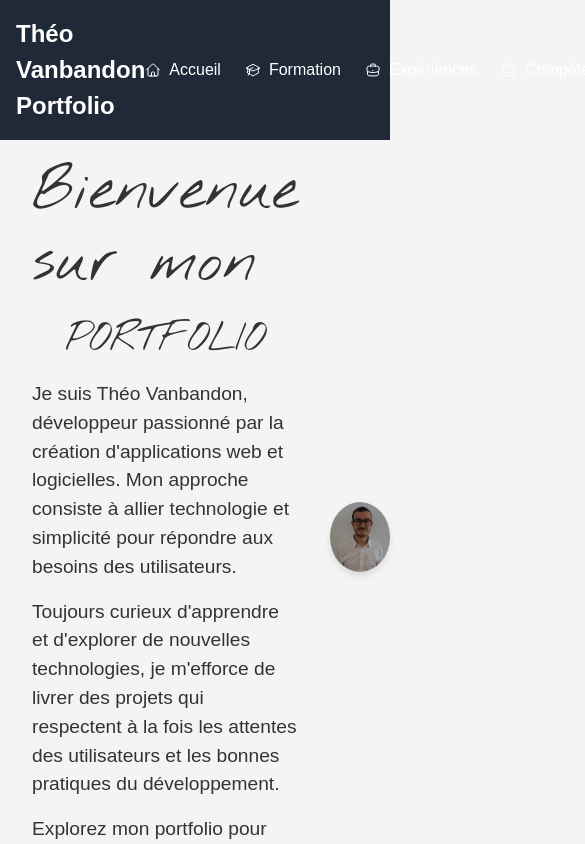
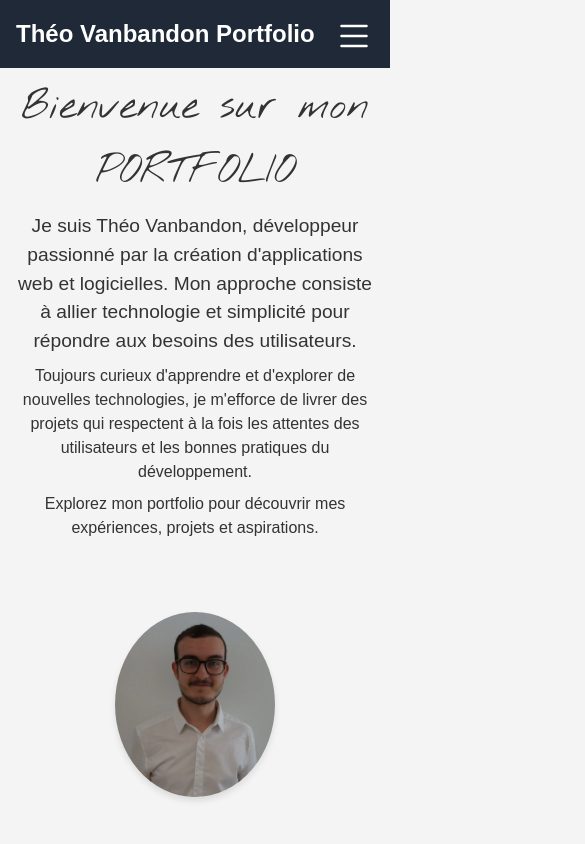
Before and after one commit to theo-vanbandon/portfolio-nextjs, a Next.js app: page / in a window 390 px wide. Shown: the top 844 px of the page, 585 px wide, since content can reach past the window. Built offline with nearby package versions, Linux system fonts and the light colour scheme.

Commit message:
:lipstick: Add style for the hamburger menu on phone

```diff
--- a/app/styles/globals.css
+++ b/app/styles/globals.css
@@ -58,6 +58,37 @@ header ul li svg {
     flex-shrink: 0; /* Empêche l'icône de se réduire */
 }
 
+header .hamburger {
+    display: block; /* Affiche le bouton hamburger par défaut */
+    background: none;
+    border: none;
+    color: white;
+    cursor: pointer;
+    font-size: 2rem;
+    position: absolute; /* Positionnement absolu par rapport au header */
+    top: 1rem; /* Vous pouvez ajuster la position verticale si nécessaire */
+    right: 1rem; /* Place le bouton à droite avec une marge de 1rem */
+}
+
+header .menu {
+    display: flex;
+    gap: 1.5rem;
+    list-style: none;
+    padding: 0;
+    margin-left: auto;
+    z-index: 1000;
+}
+
+header .menu.open {
+    display: block; /* Affiche les éléments lorsque le menu est ouvert */
+}
+
+.hamburger-icon {
+    fill: white; /* Applique la couleur blanche */
+    width: 24px; /* Ajuste la taille de l'icône */
+    height: 24px;
+}
+
 
 
 
@@ -80,17 +111,15 @@ footer .container {
 
 footer .flex {
     display: flex;
-    flex-direction: column; /* Par défaut, vertical */
-    gap: 2rem; /* Espace entre sections (sur petits écrans) */
-    align-items: flex-start; /* Aligne les éléments au début sur petits écrans */
-    padding: 0 1rem; /* Ajoute un léger padding pour éviter que ce soit trop collé au bord */
+    flex-direction: column; /* Par défaut, les éléments sont en colonne sur les petits écrans */
+    gap: 1.5rem; /* Espacement entre les éléments */
 }
 
 @media (min-width: 768px) {
     footer .flex {
-        flex-direction: row; /* Horizontal sur écrans md+ */
+        flex-direction: row; /* Disposition horizontale sur les grands écrans */
         justify-content: space-evenly; /* Espacement uniforme entre les colonnes */
-        align-items: flex-start; /* Assure un alignement correct en haut */
+        align-items: flex-start; /* Aligner les éléments en haut */
     }
 }
 
@@ -567,3 +596,156 @@ a:hover {
     object-fit: contain;
     border-radius: 4px; /* Optionnel, pour arrondir les icônes */
 }
+
+
+
+
+
+
+/* Responsive */
+/* Responsivité : Petits écrans (smartphones) */
+@media (max-width: 640px) {
+    /* Section Hero */
+    .hero {
+        flex-direction: column; /* Empile les éléments */
+        align-items: center; /* Centre les éléments */
+        text-align: center; /* Centre le texte */
+    }
+
+    .hero-text h1 {
+        font-size: 2rem; /* Taille adaptée */
+    }
+
+    .hero-text p {
+        font-size: 1rem;
+        margin: 0.5rem 0;
+    }
+
+    .hero-photo {
+        margin-top: 2rem;
+    }
+
+    .hero-photo img {
+        width: 80%; /* Image plus petite */
+        max-width: 200px; /* Limite la taille */
+        margin: 0 auto; /* Centre horizontalement */
+    }
+
+    /* Navigation */
+    header {
+        position: relative;
+    }
+
+    #menu {
+        display: none;
+        flex-direction: column;
+        background-color: #1f2937; /* Fond du menu */
+        position: absolute;
+        top: 3rem; /* Juste en dessous du header */
+        right: 1rem;
+        padding: 1rem;
+        border-radius: 0.5rem;
+    }
+
+    #menu.show {
+        display: flex; /* Affiche le menu */
+    }
+
+    #menu-toggle {
+        display: block;
+        background: none;
+        border: none;
+        color: white;
+        font-size: 1.5rem;
+        cursor: pointer;
+    }
+
+    /* Sections : Studies, Experiences, Competences */
+    .studies, .experiences, .competences {
+        display: flex;
+        flex-direction: column; /* Empile les cartes */
+        gap: 1rem;
+    }
+
+    .studies-card, .experiences-card, .competences-card {
+        width: 100%; /* Utilise toute la largeur */
+    }
+}
+
+/* Responsivité : Tailles intermédiaires (tablettes) */
+@media (min-width: 641px) and (max-width: 1024px) {
+    .hero {
+        flex-direction: column;
+        align-items: center;
+        text-align: center;
+    }
+
+    .hero-text h1 {
+        font-size: 2.5rem;
+    }
+
+    .hero-text p {
+        font-size: 1.2rem;
+    }
+
+    .hero-photo img {
+        width: 70%;
+        max-width: 300px;
+    }
+
+    .studies, .experiences, .competences {
+        display: grid;
+        grid-template-columns: 1fr 1fr; /* Deux colonnes */
+        gap: 1rem;
+    }
+
+    .studies-card, .experiences-card, .competences-card {
+        width: 100%;
+    }
+}
+
+@media screen and (max-width: 768px) {
+    p {
+        text-align: center;
+        margin: 0 auto;
+        padding: 0 10px; /* Ajout d'un padding pour éviter que le texte touche les bords */
+    }
+
+    /* Assurez-vous que la section contenant le texte est centrée */
+    section {
+        display: flex;
+        flex-direction: column;
+        align-items: center;
+        justify-content: center;
+    }
+}
+
+@media (max-width: 768px) {
+    header .hamburger {
+        width: 40px; /* Taille définie pour le bouton hamburger */
+        height: 40px; /* Taille définie pour le bouton hamburger */
+    }
+
+    header .menu {
+        display: none; /* Cache les liens par défaut */
+        flex-direction: column;
+        position: absolute;
+        top: 3.5rem;
+        right: 1rem;
+        background-color: #1f2937;
+        padding: 1rem;
+        border-radius: 8px;
+    }
+
+    header .menu.open {
+        display: flex; /* Affiche le menu quand il est ouvert */
+    }
+
+    .hero {
+        margin-left: 0;
+    }
+
+    .studies-timeline {
+        margin-left: 0;
+    }
+}
```
